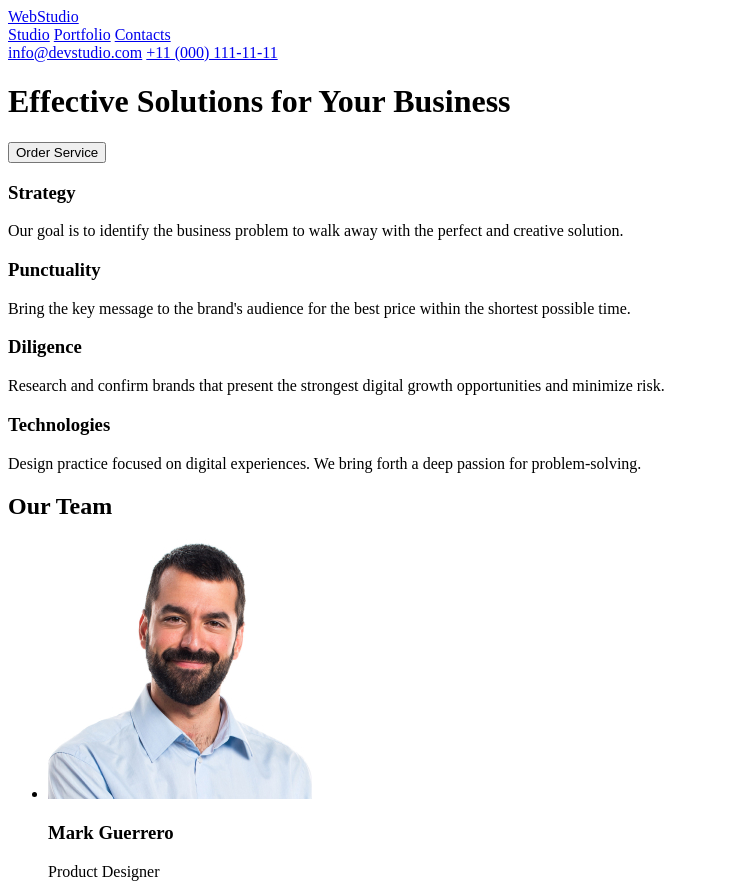
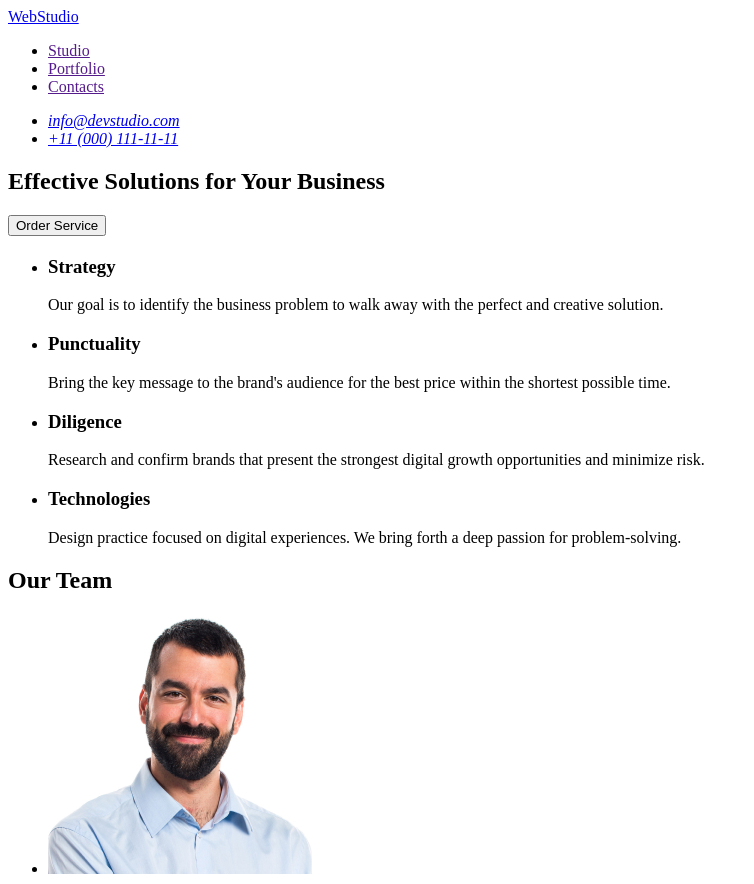
Before and after one commit to Yeromin1/goit-markup-hw-01, a plain HTML site: page index.html in a window 1280 px wide. Shown: the top 884 px of the page, without its empty margins (0-754 px from the left). Drawn offline with Linux system fonts and the light colour scheme.

Commit message:
index file

```diff
--- a/index.html
+++ b/index.html
@@ -7,82 +7,81 @@
 </head>
     <body>
             <!--headr-->
-            <header id="header">
-
-                <div>
+            <header>
+                <!-- nav -->
+                <nav>
                     <!-- logo -->
-                    <div class="logo">
-                        <a href="#">
+                    <a href="./index.html">
                         WebStudio
                     </a>
-                    </div>
+                    <ul>
+                        <li><a href="">Studio</a></li>
+                        <li><a href="">Portfolio</a></li>
+                        <li><a href="">Contacts</a></li>
+                    </ul>
+                </nav>
 
-                    <!-- headr-nav -->
-                    <nav>
-                        <a href="#">Studio</a>
-                        <a href="#">Portfolio</a>
-                        <a href="#">Contacts</a>
-                    </nav>
-                        <a href="mailto:info@devstudio.com">info@devstudio.com</a>
-                        <a href="tel:+110001111111">+11 (000) 111-11-11</a>
-
-                </div>
+                <!-- address -->
+                <address>
+                    <ul>
+                    <li><a href="mailto:info@devstudio.com">info@devstudio.com</a></li>
+                    <li><a href="tel:+110001111111">+11 (000) 111-11-11</a></li>
+                    </ul>
+                </address>
         </header>
 
             <!--main-->
-            <main id="main">
-
-                <!--title-->
-                <div>
-                    <h1>Effective Solutions for Your Business</h1>
-                </div>
-
-                <!--button-->
-                <div>
-                    <button type="button">Order Service</button>
-                </div>
-
+        <main>
             <!--section 1-->
             <section>
-                    <div>
+            <!--title-->
+                <h1>Effective Solutions for Your Business</h1>
+            <!--button-->
+                <button type="button">Order Service</button>
+            </section>
+
+            <!--section 2-->
+            <section>
+                <h2></h2>
+                <ul>
+                    <li>
                         <h3>Strategy</h3>
                         <p>
                         Our goal is to identify the business problem to walk away with the perfect and creative solution.
                         </p>
-
+                    </li>
+                    <li>
                         <h3>Punctuality</h3>
                         <p>
                             Bring the key message to the brand's audience for the best price within the shortest possible time.
                         </p>
-
+                    </li>
+                    <li>
                         <h3>Diligence</h3>
                         <p>
                             Research and confirm brands that present the strongest digital growth opportunities and minimize risk.
                         </p>
-
+                    </li>
+                    <li>
                         <h3>Technologies</h3>
                         <p>
                             Design practice focused on digital experiences. We bring forth a deep passion for problem-solving.
                         </p>
-
-                    </div>
+                    </li>
+                </ul>
             </section>
 
-                <!--section 2-->
+            <!--section 3-->
             <section>
                 <!--title-->
-                    <div>
                 <h2>Our Team</h2>
-                    </div>
-
                 <!--man's face-->
                 <ul>
                     <li>
                         <img
                             src="./images/imgMarkGuerrero.jpg"
                             alt="man's face"
-                                width="264"
-                                height="260">
+                            width="264">
 
                         <h3>Mark Guerrero</h3>
                         <p>Product Designer</p>
@@ -92,8 +91,7 @@
                         <img
                         src="./images/imgTomFord.jpg"
                         alt="man's face"
-                            width="264"
-                            height="260">
+                        width="264" >
 
                         <h3>Tom Ford</h3>
                         <p>Frontend Developer</p>
@@ -103,8 +101,7 @@
                         <img
                         src="./images/imgCamilaGarcia.jpg"
                         alt="woman's face"
-                            width="264"
-                            height="260">
+                        width="264">
 
                         <h3>Camila Garcia</h3>
                         <p>Marketing</p>
@@ -114,8 +111,7 @@
                         <img
                         src="./images/imgDanielWilson.jpg"
                         alt="man's face"
-                            width="264"
-                            height="260">
+                        width="264">
 
                         <h3>Daniel Wilson</h3>
                         <p>UI Designer</p>
@@ -126,17 +122,11 @@
 
         <!--footer-->
         <footer>
-
             <!-- logo -->
-                <div class="logo">
-                    <a href="#">
-                        WebStudio
-                    </a>
-                </div>
+                <a href="./index.html">WebStudio</a>
             <p>
                 Increase the flow of customers and sales for your business with digital marketing & growth solutions.
             </p>
-
         </footer>
 
     </body>
```
Lines whose indentation alone changed are shown as unchanged.
